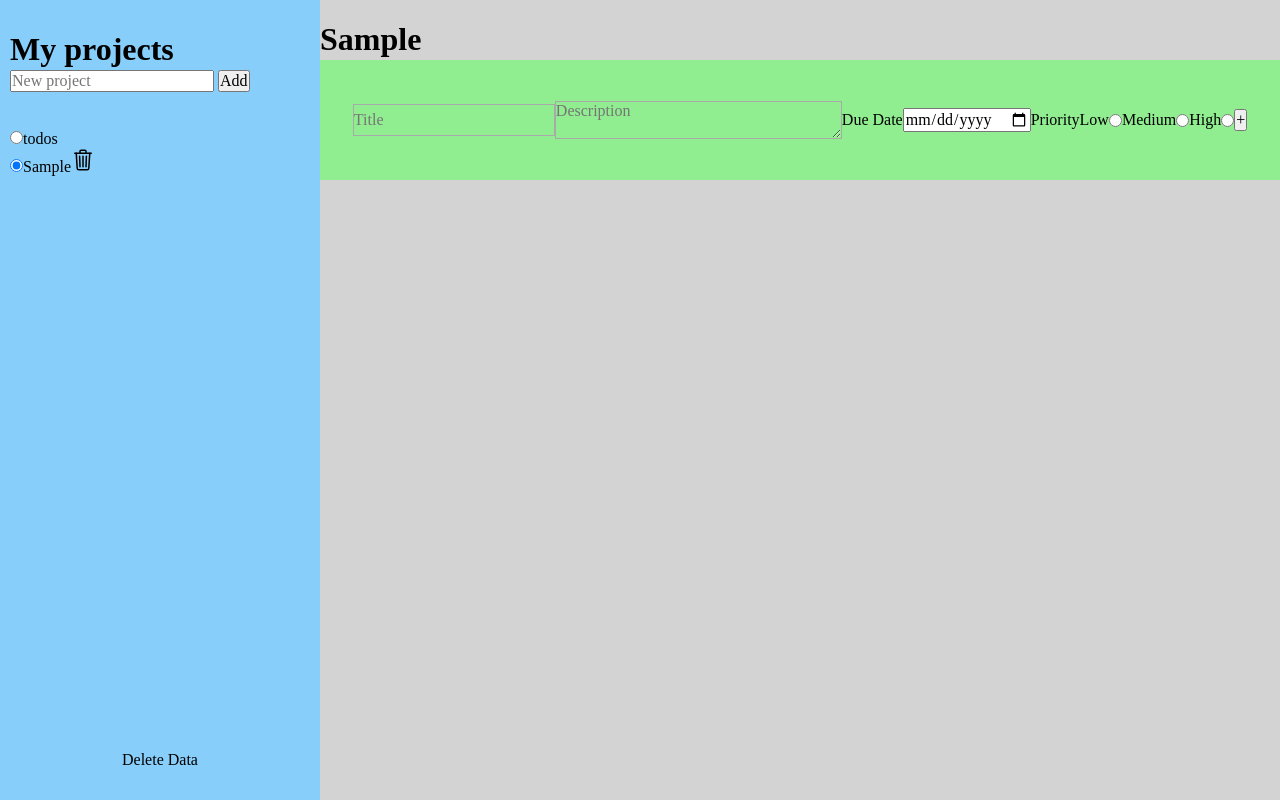
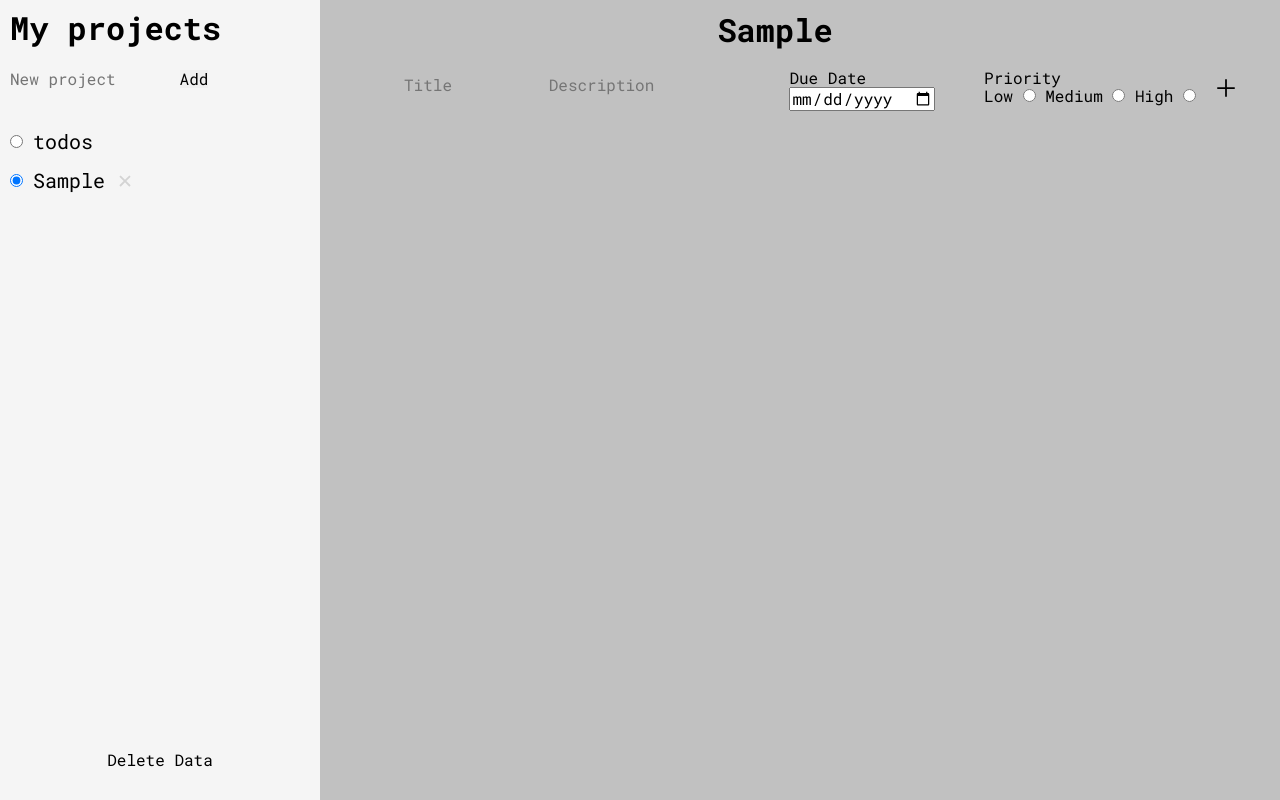
Before and after one commit to gterrile/todolist, a website with bundled scripts: page dist/index.html in a window 1280 px wide. Both pictures are taken after typing "Sample" into the empty fields and a click on the button "Add". Built offline with nearby package versions, Linux system fonts and the light colour scheme.

Commit message:
first version finished

```diff
--- a/src/display-events.js
+++ b/src/display-events.js
@@ -33,18 +33,21 @@ export default function displayEventsForThisProject() {
       let check = document.createElement('ion-icon');
 
       if (allEvents[event.id].checked) {
-        check.setAttribute('name', 'checkmark-circle-outline');
+        check.setAttribute('name', 'checkmark-done-outline');
+        check.setAttribute('style', 'color: var(--main-color)');
       }
       else {
-        check.setAttribute('name', 'ellipse-outline');
+        check.setAttribute('name', 'checkmark-outline');
+        check.setAttribute('style', 'color: var(--third-color)');
       }
 
       // I need to update localStorage when user checks an event.
 
       check.addEventListener('click', function() {
 
-        if (check.name == 'checkmark-circle-outline') {
-          check.setAttribute('name', 'ellipse-outline');
+        if (check.name == 'checkmark-done-outline') {
+          check.setAttribute('name', 'checkmark-outline');
+          check.setAttribute('style', 'color: var(--third-color)');
           check.classList.remove('checked');
 
           allEvents[event.id].checked = false;
@@ -52,7 +55,8 @@ export default function displayEventsForThisProject() {
         }
 
         else {
-          check.setAttribute('name', 'checkmark-circle-outline');
+          check.setAttribute('name', 'checkmark-done-outline');
+          check.setAttribute('style', 'color: var(--main-color)');
           check.classList.add('checked');
 
           allEvents[event.id].checked = true;
@@ -67,30 +71,28 @@ export default function displayEventsForThisProject() {
       title.textContent = event.title;
       middle.appendChild(title);
 
-      let description = document.createElement('span');
+      let description = document.createElement('p');
+      description.classList.add('event-description');
       description.textContent = event.description;
       middle.appendChild(description);
 
       let due = document.createElement('span');
+      due.classList.add('event-duedate');
       due.textContent = event.due;
       middle.appendChild(due);
 
       let priority = document.createElement('span');
+      priority.classList.add('event-priority');
       priority.textContent = event.priority;
       middle.appendChild(priority);
 
       let btnDelete = document.createElement('ion-icon');
       btnDelete.classList.add('btn-delete');
-      btnDelete.setAttribute('name', 'ellipse-outline');
       btnDelete.setAttribute('id', `${event.id}`);
+      btnDelete.setAttribute('name', 'close-outline');
+      btnDelete.setAttribute('style', 'color: var(--third-color)');
       btnDelete.textContent = 'delete';
       right.appendChild(btnDelete);
-      btnDelete.addEventListener('mouseover', function() {
-        btnDelete.setAttribute('name', 'close-circle-outline');
-      })
-      btnDelete.addEventListener('mouseleave', function() {
-        btnDelete.setAttribute('name', 'ellipse-outline');
-      })
       btnDelete.addEventListener('click', function() {
         deleteEvent(event.id);
       })
--- a/src/display-sidebar-projects.js
+++ b/src/display-sidebar-projects.js
@@ -23,6 +23,7 @@ export default function displaySideBarProjects() {
     itemRadio.classList.add('a-item');
     liItem.appendChild(itemRadio);
     let itemLabel = document.createElement('label');
+    itemLabel.classList.add('project-label');
     itemLabel.textContent = item;
     liItem.appendChild(itemLabel);
 
@@ -33,7 +34,7 @@ export default function displaySideBarProjects() {
 
     if (item != 'todos') {
       let itemDelete = document.createElement('ion-icon');
-      itemDelete.setAttribute('name', 'trash-outline');
+      itemDelete.setAttribute('name', 'close-sharp');
       itemDelete.setAttribute('id', `${item}`)
       liItem.appendChild(itemDelete);
 
--- a/src/style.css
+++ b/src/style.css
@@ -1,3 +1,14 @@
+:root {
+  --main-color: rgb(255, 162, 0);
+  --second-color: rgb(245, 245, 245);
+  --forth-color:rgb(211, 211, 211);
+  --third-color: rgb(193, 193, 193);
+}
+
+body {
+  font-family: 'Roboto Mono', monospace;
+}
+
 * {
   margin: 0;
   padding: 0;
@@ -19,14 +30,54 @@ html {
 }
 
 .sidebar {
-  background-color: lightskyblue;
+  background-color: var(--second-color);
   display: grid;
   grid-template-rows: 60px 60px 1fr 60px;
   padding: 10px;
 }
 
-h1 {
+.sidebar h1 {
   margin: 0;
+}
+
+#new-project-name {
+  width: 10rem;
+  border: none;
+  background-color: var(--second-color);
+  color: var(--main-color);
+}
+
+#new-project-name:focus {
+  outline: none;
+  border: none;
+}
+
+
+#projects-list {
+  display: flex;
+  flex-direction: column;
+  gap: 1rem;
+}
+
+.project-label {
+  font-size: 1.25rem;
+  margin-left: 10px;
+}
+
+li {
+  display: flex;
+  align-items: center;
+}
+
+li > ion-icon {
+  font-size: 1.25rem;
+  margin-left: 10px;
+  color: var(--forth-color);
+}
+
+li > ion-icon:hover {
+
+  color: var(--third-color);
 }
 
 .delete-field {
@@ -45,7 +96,7 @@ h1 {
 }
 
 ion-icon {
-  font-size: 1.5rem;
+  font-size: 1.75rem;
 }
 
 ion-icon:hover {
@@ -53,20 +104,34 @@ ion-icon:hover {
 }
 
 .main {
-  background-color: lightgrey;
+  background-color: var(--third-color);
   display: grid;
-  grid-template-rows: 60px 120px 1fr;
+  grid-template-rows: 60px 60px 1fr;
+  justify-items: center;
 }
 
 .content {
   display: grid;
   grid-auto-rows: min-content;
+  justify-items: center;
   gap: 10px;
   width: 100%;
+  padding-top: 20px;
 }
 
+.header {
+  display: flex;
+  justify-content: right;
+  align-items: center;
+}
 
+.header h1 {
+  padding-right: 50px;
+}
 
+.btn-add-event {
+  width: 60px;
+}
 
 .btn-delete:hover {
   cursor: pointer;
@@ -74,34 +139,56 @@ ion-icon:hover {
 
 
 .add {
+  justify-content: center;
+  align-items: center;
+  display: grid;
+  grid-template-columns: 60px 1fr 60px;
+  width: 95%;
+}
+
+.add-middle {
   display: flex;
-  justify-content: center;
-  flex-direction: row;
-  align-items: center;
-  background-color: lightgreen;
+  justify-content: space-between;
+}
+
+.date-field {
+  display: flex;
+  flex-direction: column;
 }
 
 #input-form-title {
   background-color: transparent;
-  border: 1px solid darkgrey;
+  border: none;
   height: 2rem;
+  width: 6rem;
+}
+
+#input-form-title:focus,
+#input-form-description {
+  outline: none;
+  border: none;
+  color: var(--main-color);
 }
 
 #input-form-description {
   background-color: transparent;
-  border: 1px solid darkgrey;
+  border: none;
+  height: 2rem;
+  width: 12rem;
 }
 
 .event-wrapper {
-  border: 1px solid red;
-  width: 100%;
+  background-color: var(--second-color);
+  width: 95%;
   display: grid;
   grid-template-columns: 60px 1fr 60px;
-  padding: 10px 0;
+  height: 3rem;
+  border-radius: 3px;
 }
 
 .event-title {
   font-weight: bold;
+  width: 120px;
 }
 
 .event-left {
@@ -121,3 +208,29 @@ ion-icon:hover {
   justify-content: space-between;
   align-items: center;
 }
+
+.event-description {
+  text-align: left;
+  height: 1.25rem;
+  width: 400px;
+  white-space: nowrap;
+  overflow: hidden;
+  text-overflow: ellipsis;
+}
+
+.event-duedate {
+  min-width: 90px;
+  margin: 0 10px;
+}
+
+.event-priority {
+  min-width: 60px;
+}
+
+#btn-new-project {
+  border: none;
+}
+
+#btn-new-project:hover {
+  cursor: pointer;
+}
```
Also changed, not shown: dist/index.html, dist/main.js, src/create-new-event.js (line endings or trailing spaces).
